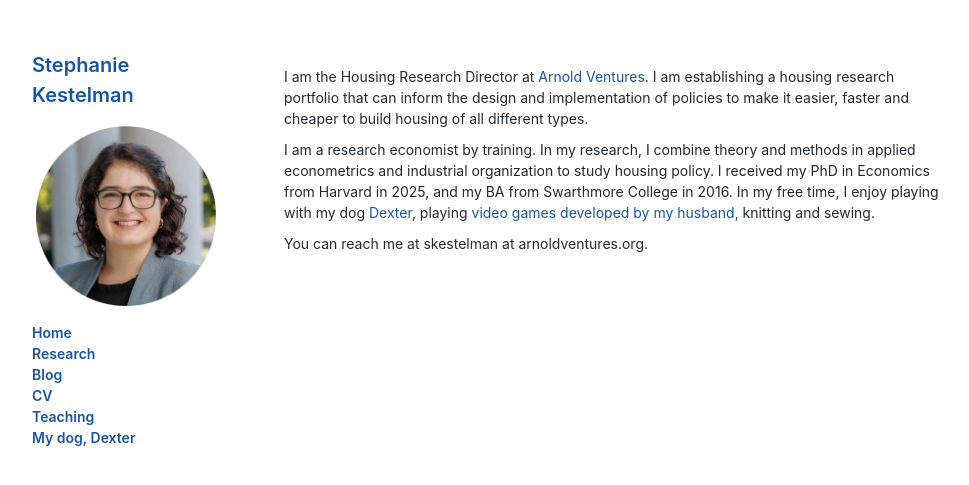
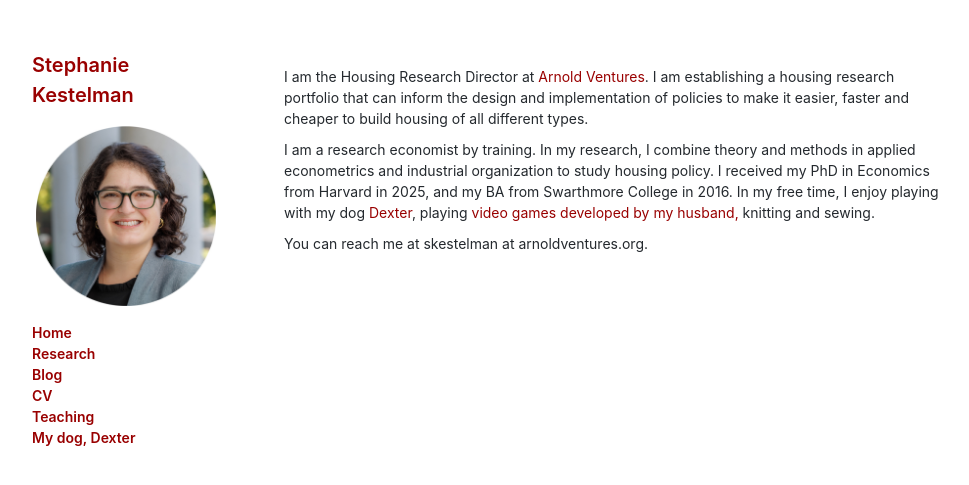
Before and after one commit to skestelman/skestelman.github.io, a Jekyll site: the page built from index.md, in a window 1280 px wide. Shown: the top 485 px of the page, without its empty margins (136-1105 px from the left). Built offline with Jekyll 4.4.1, drawn with Linux system fonts in a browser that asks for light colours.

Commit message:
Revert color in style.css from blue (#1a56a0) back to original red (#990000)
Agent-Logs-Url: https://github.com/skestelman/skestelman.github.io/sessions/1333527e-e0b2-4624-ad5b-625963ca8268

Co-authored-by: skestelman <35817587+skestelman@users.noreply.github.com>

```diff
--- a/css/style.css
+++ b/css/style.css
@@ -9,12 +9,12 @@ body {
 }
 
 a {
-  color:#1a56a0;
+  color:#990000;
   text-decoration:none;
 }
 
 a:hover, a:focus {
-  color:#1a56a0;
+  color:#990000;
   font-weight: bold;
 }
 
@@ -44,7 +44,7 @@ header {
 
 
 h1 {
-  color: #1a56a0;
+  color: #990000;
 }
 
 
@@ -61,8 +61,8 @@ img {
 }
 
 
-.link-gray-dark:hover{color:#1a56a0 !important}
-.link-hover-blue:hover{color:#1a56a0 !important}
-.muted-link:hover{color:#1a56a0 !important;text-decoration:none}
-.ne{color:#1a56a0;font-weight:bold}.highlight
-.nl{color:#1a56a0;font-weight:bold}.highlight
+.link-gray-dark:hover{color:#990000 !important}
+.link-hover-blue:hover{color:#990000 !important}
+.muted-link:hover{color:#990000 !important;text-decoration:none}
+.ne{color:#990000;font-weight:bold}.highlight
+.nl{color:#990000;font-weight:bold}.highlight
```
